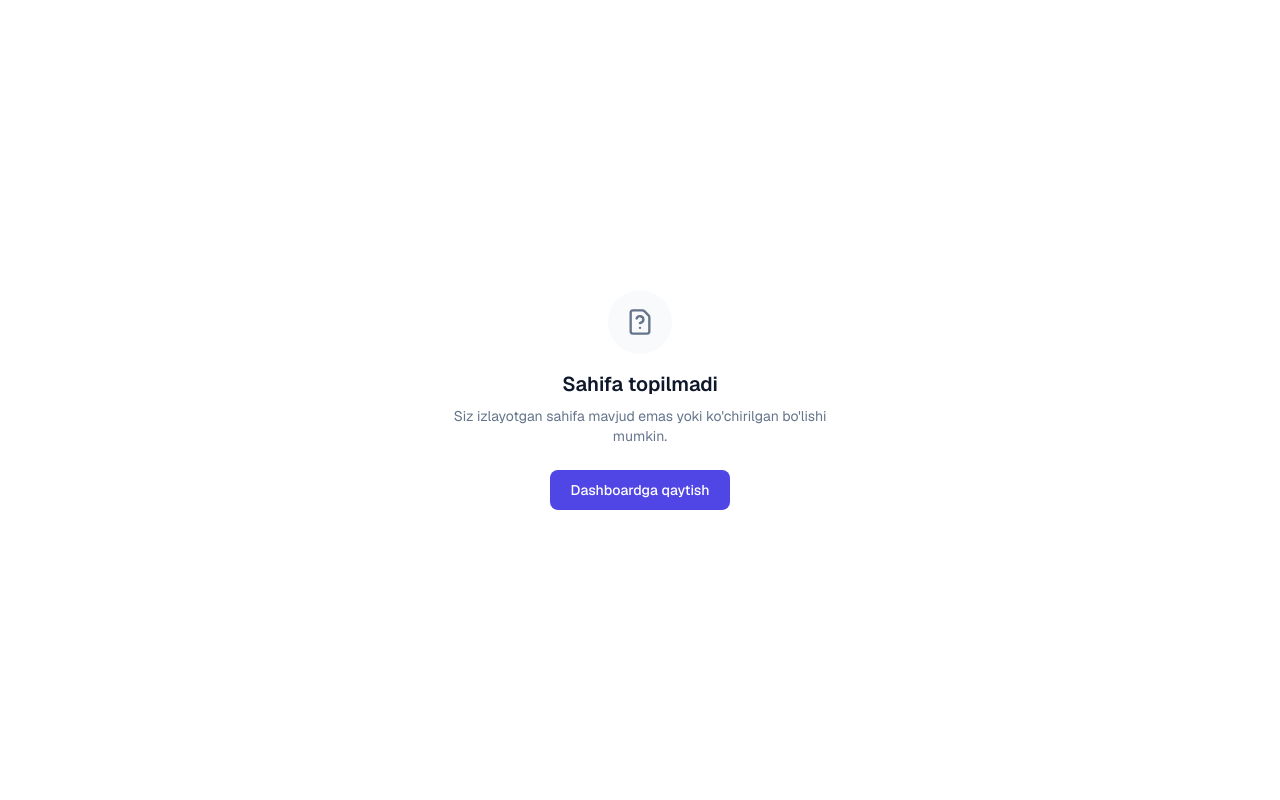
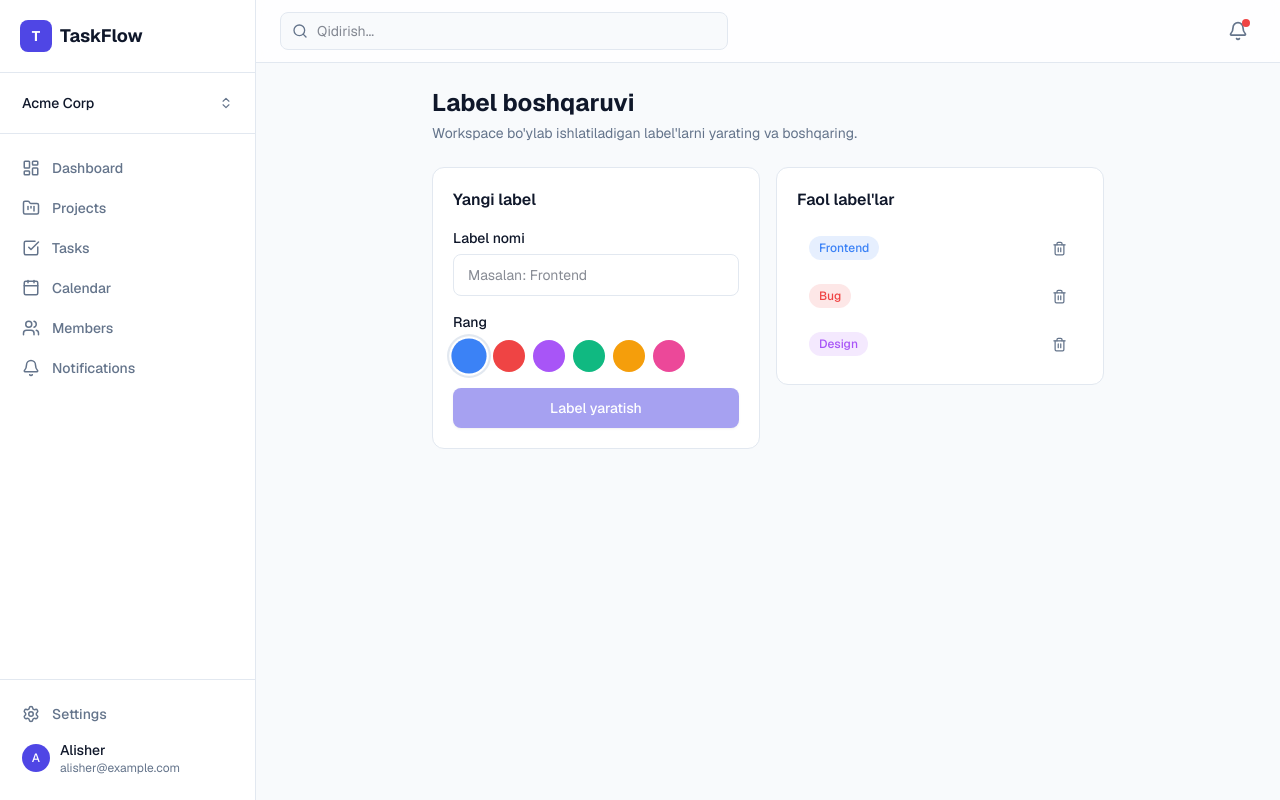
Before and after one commit to shoxnur-safarov/taskflow, a Next.js app in the folder frontend/: page /labels in a window 1280 px wide. Before the commit this address had no page. Built offline with nearby package versions, Linux system fonts and the light colour scheme.

Commit message:
Add Label Management page

```diff
--- /dev/null
+++ b/frontend/src/app/(dashboard)/labels/page.tsx
@@ -0,0 +1,80 @@
+"use client";
+
+import { useState } from "react";
+import { Trash2 } from "lucide-react";
+import Button from "@/components/ui/Button";
+import { mockLabels } from "@/lib/mockData";
+
+const colorOptions = ["#3b82f6", "#ef4444", "#a855f7", "#10b981", "#f59e0b", "#ec4899"];
+
+export default function LabelsPage() {
+  const [labelName, setLabelName] = useState("");
+  const [selectedColor, setSelectedColor] = useState(colorOptions[0]);
+
+  return (
+    <div className="max-w-2xl mx-auto">
+      <h1 className="text-2xl font-bold text-foreground mb-1">Label boshqaruvi</h1>
+      <p className="text-sm text-muted mb-6">Workspace bo'ylab ishlatiladigan label'larni yarating va boshqaring.</p>
+
+      <div className="grid grid-cols-1 sm:grid-cols-2 gap-4">
+        {/* Create new label */}
+        <div className="bg-card border border-border rounded-xl p-4 sm:p-5 h-fit">
+          <h2 className="font-semibold text-foreground mb-4">Yangi label</h2>
+          <div className="space-y-4">
+            <div>
+              <label className="block text-sm font-medium text-foreground mb-1.5">Label nomi</label>
+              <input
+                type="text"
+                placeholder="Masalan: Frontend"
+                value={labelName}
+                onChange={(e) => setLabelName(e.target.value)}
+                className="w-full px-3.5 py-2.5 rounded-lg border border-border bg-card text-sm outline-none focus:ring-2 focus:ring-primary/20 focus:border-primary"
+              />
+            </div>
+            <div>
+              <label className="block text-sm font-medium text-foreground mb-2">Rang</label>
+              <div className="flex flex-wrap gap-2">
+                {colorOptions.map((color) => (
+                  <button
+                    key={color}
+                    onClick={() => setSelectedColor(color)}
+                    className={`w-8 h-8 rounded-full transition-transform ${
+                      selectedColor === color ? "scale-110 ring-2 ring-offset-2 ring-border" : ""
+                    }`}
+                    style={{ backgroundColor: color }}
+                  />
+                ))}
+              </div>
+            </div>
+            <Button disabled={!labelName.trim()} className="w-full">
+              Label yaratish
+            </Button>
+          </div>
+        </div>
+
+        {/* Active labels */}
+        <div className="bg-card border border-border rounded-xl p-4 sm:p-5 h-fit">
+          <h2 className="font-semibold text-foreground mb-4">Faol label'lar</h2>
+          <div className="space-y-2">
+            {mockLabels.map((label) => (
+              <div
+                key={label.id}
+                className="flex items-center justify-between px-3 py-2 rounded-lg hover:bg-muted-bg transition-colors"
+              >
+                <span
+                  className="text-xs font-medium px-2.5 py-1 rounded-full"
+                  style={{ backgroundColor: `${label.color}20`, color: label.color }}
+                >
+                  {label.name}
+                </span>
+                <button className="text-muted hover:text-danger p-1">
+                  <Trash2 size={15} />
+                </button>
+              </div>
+            ))}
+          </div>
+        </div>
+      </div>
+    </div>
+  );
+}
```
